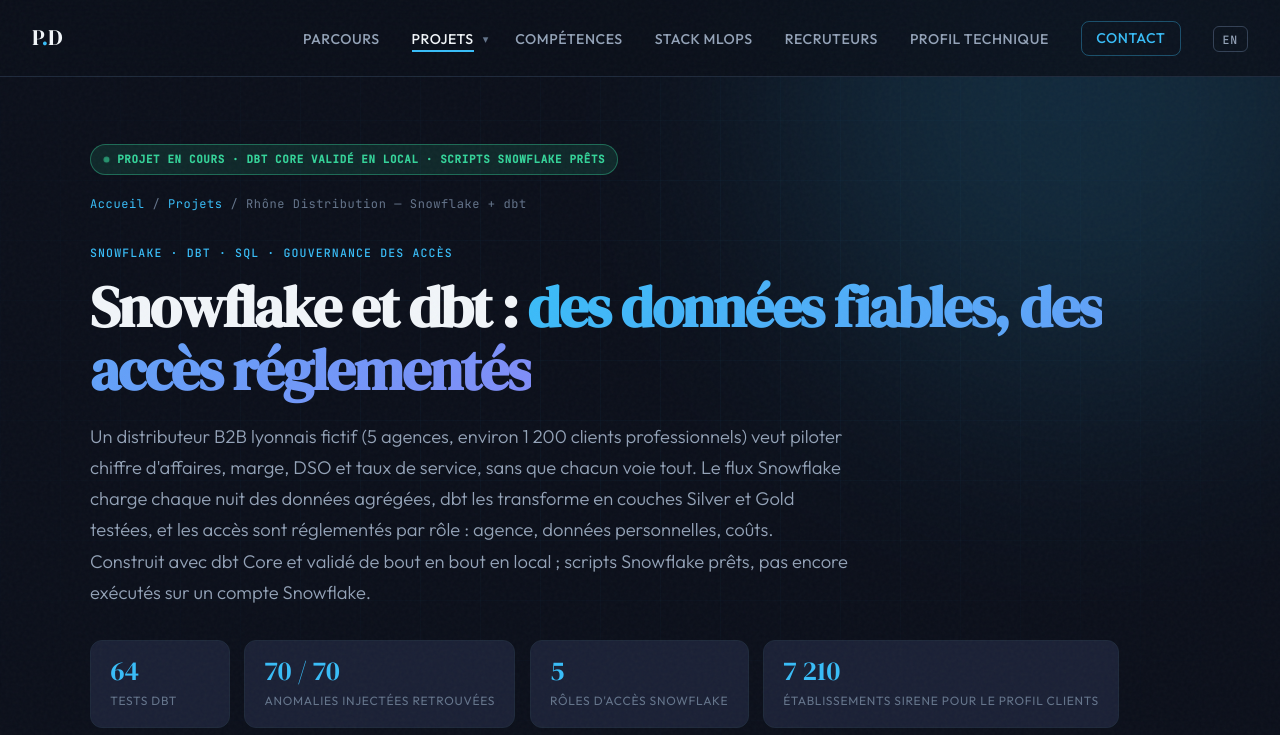
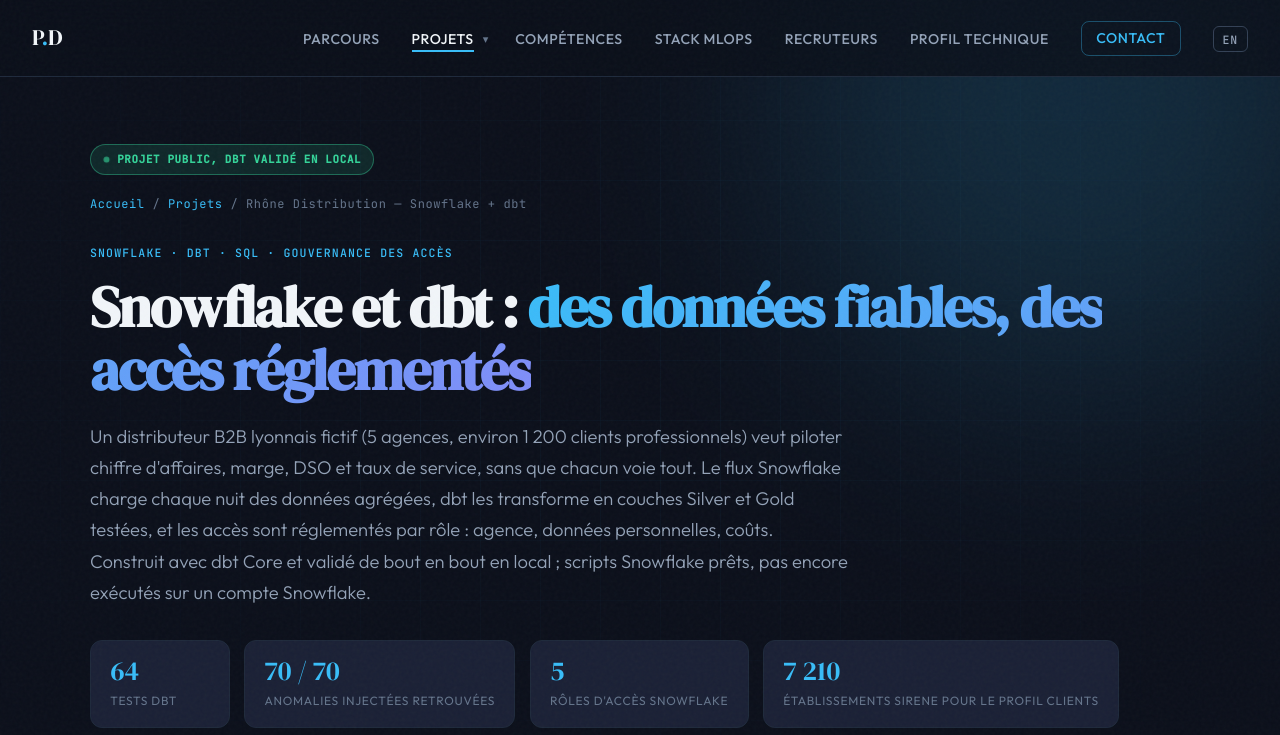
Before and after one commit to PDUCLOS/pduclos.github.io, a plain HTML site: page projets/rhone-distribution.html in a window 1280 px wide. Shown: the top 735 px of the page. Drawn offline with Linux system fonts and the light colour scheme; no server answers.

Commit message:
Rhône Distribution : badge aligné sur pduclos-data.fr

```diff
--- a/projets/rhone-distribution.html
+++ b/projets/rhone-distribution.html
@@ -56,7 +56,7 @@
         <div class="hero-bg-grid"></div>
         <div class="hero-glow hero-glow-1"></div>
         <div class="hero-content">
-            <div class="live-badge" style="position:static;display:inline-flex;margin-bottom:1.2rem"><span class="live-dot"></span> PROJET EN COURS · DBT CORE VALIDÉ EN LOCAL · SCRIPTS SNOWFLAKE PRÊTS</div>
+            <div class="live-badge" style="position:static;display:inline-flex;margin-bottom:1.2rem"><span class="live-dot"></span> PROJET PUBLIC, DBT VALIDÉ EN LOCAL</div>
             <div class="breadcrumb"><a href="/">Accueil</a> / <a href="/projets/">Projets</a> / Rhône Distribution — Snowflake + dbt</div>
             <span class="project-tag" style="color:var(--accent)">Snowflake · dbt · SQL · Gouvernance des accès</span>
             <h1>Snowflake et dbt : <span class="highlight">des données fiables, des accès réglementés</span></h1>
```
Also changed, not shown: en/projects/rhone-distribution.html (+1 -1 lines), 2 other files.
